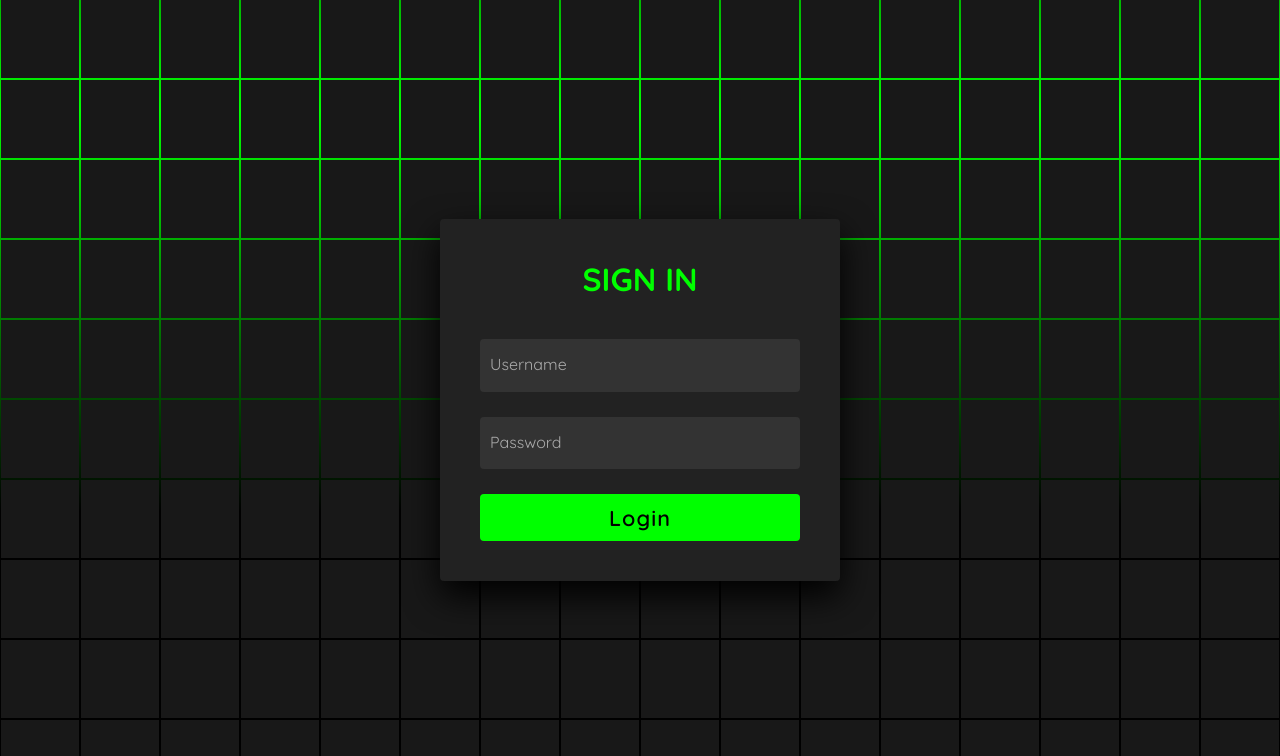
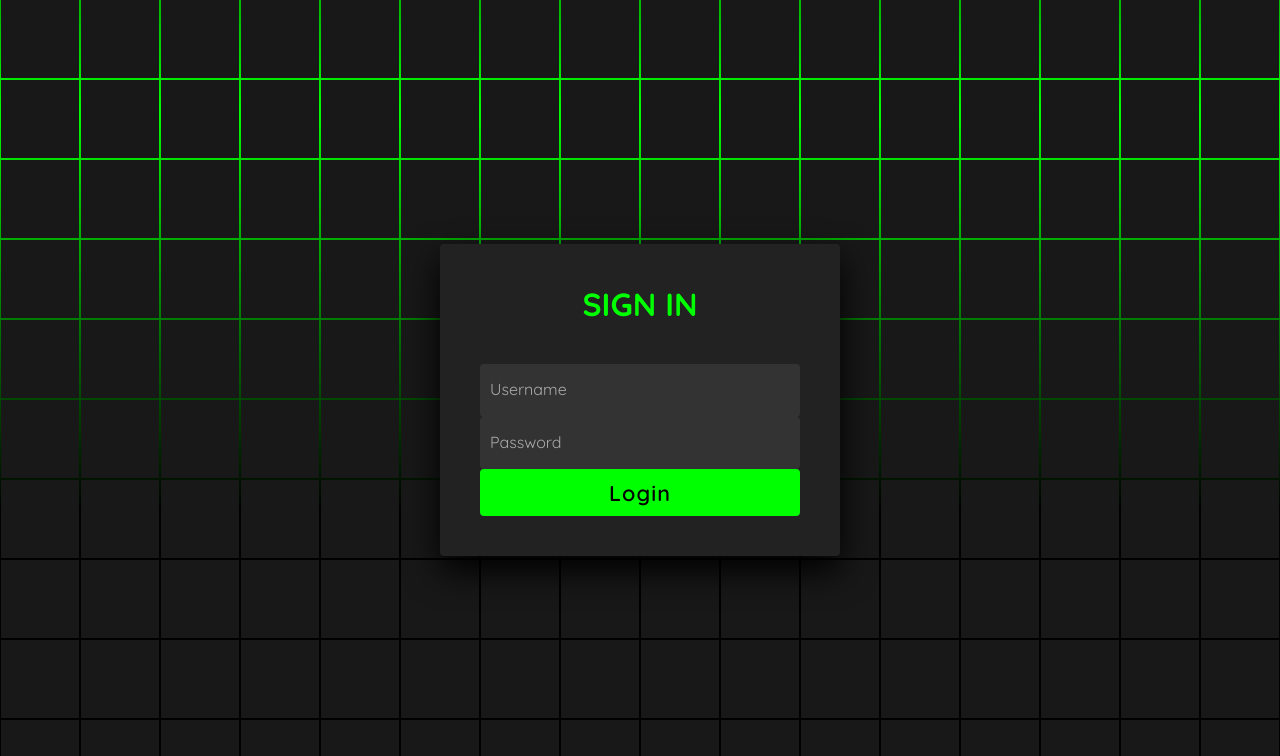
Before and after one commit to tunaokcu/best-health, a FastAPI app: page /auth/login in a window 1280 px wide. Shown: the top 756 px of the page. Run offline with FastAPI, Linux system fonts and the light colour scheme.

Commit message:
Made style work in login

```diff
--- a/templates/login.html
+++ b/templates/login.html
@@ -198,11 +198,12 @@
           <div class="content">
            <h2>Sign In</h2>
 
-           <div class="form" action="/auth/login" method="post">
+           <div class="form" >
+            <form action="/auth/login" method="post">
+
               <div class="inputBox">
               <input type="text" id="username" name="username" required> <i>Username</i>
               </div>
-
               <div class="inputBox">
               <input type="password" id="password" name="password" required> <i>Password</i>
               </div>
@@ -214,15 +215,13 @@
               {% if message %}
               <p style="color: green;">{{ message }}</p>
               {% endif %}
-
               <div class="inputBox">
-             <input type="submit" value="Login" formaction="/auth/signup" value="Sign Up">
+              <input type="submit" value="Login">
+              </div>
+            </form>
             </div>
 
           </div>
-
-          </div>
-
          </div>
 
         </section> <!-- partial -->
```
Lines whose indentation alone changed are shown as unchanged.
